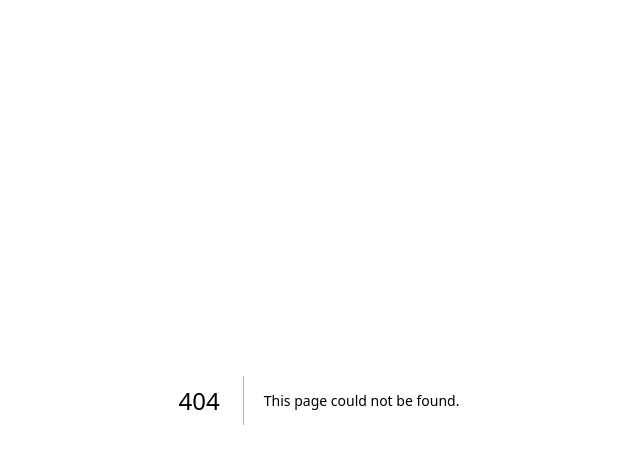
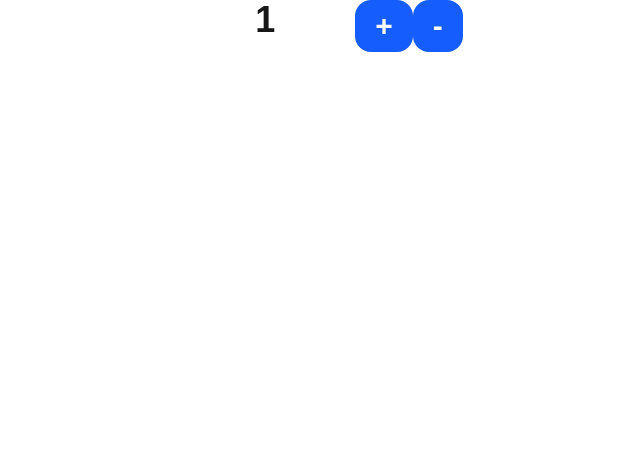
Before and after one commit to CodyLeblanc13/cprg306-assignments, a Next.js app: page /week-4 in a window 1280 px wide. Before the commit this address had no page. Shown: the top 464 px of the page, without its empty margins (321-961 px from the left). Built offline with nearby package versions, Linux system fonts and the light colour scheme.

Commit message:
feat: week-4 initial set up

```diff
--- a/app/page.js
+++ b/app/page.js
@@ -4,7 +4,7 @@ export default function Page() {
   return (
     <main>
       <h1 className="text-2xl font-bold text-amber-500">
-        CPRG 306: Web Development 2 - Assignments{" "}
+        CPRG 306: Web Development 2 - Assignments
       </h1>
       <Link href="/week-2" className="hover:text-amber-400">
         Week 2 Assignment
@@ -13,6 +13,10 @@ export default function Page() {
       <Link href="/week-3" className="hover:text-amber-400">
         Week 3 Assignment
       </Link>
+      <br />
+      <Link href="/week-4" className="hover:text-amber-400">
+        Week 4 Assignment
+      </Link>
     </main>
   );
 }
--- /dev/null
+++ b/app/week-4/new-item.js
@@ -0,0 +1,37 @@
+"use client";
+import { useState } from "react";
+
+export default function NewItem() {
+  let [quantity, setQuantity] = useState(1);
+
+  const increment = () => {
+    if (quantity < 20) {
+      setQuantity(quantity + 1);
+    }
+  };
+
+  const decrement = () => {
+    if (quantity > 1) {
+      setQuantity(quantity - 1);
+    } else {
+    }
+  };
+
+  return (
+    <div className="flex justify-center-safe max-w-">
+      <textfield className="px-20 font-bold text-4xl">{quantity}</textfield>
+      <button
+        onClick={increment}
+        className="bg-blue-600 p-2 rounded-2xl text-white px-5 font-bold text-3xl"
+      >
+        +
+      </button>
+      <button
+        onClick={decrement}
+        className="bg-blue-600 p-2 rounded-2xl text-white px-5 font-bold text-3xl"
+      >
+        -
+      </button>
+    </div>
+  );
+}
--- /dev/null
+++ b/app/week-4/page.js
@@ -0,0 +1,11 @@
+import NewItem from "./new-item"
+import BackHome from "../components/backhome"
+
+export default function Page() {
+    return (
+        <main>
+            <NewItem />
+        </main>
+
+    )
+}
```
